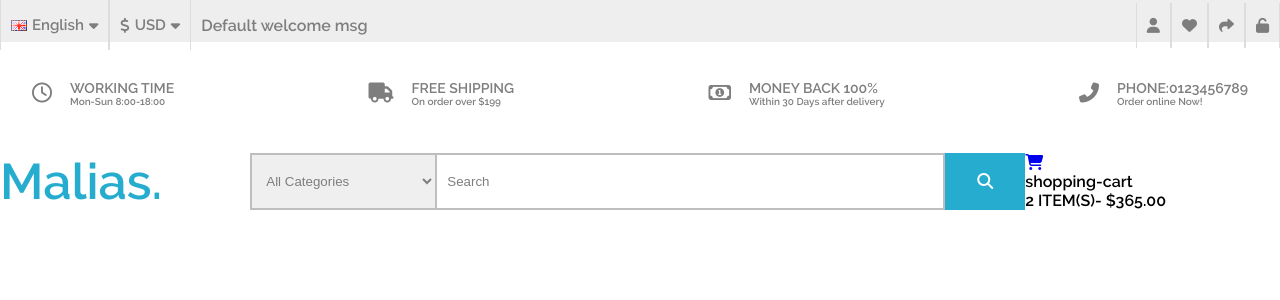
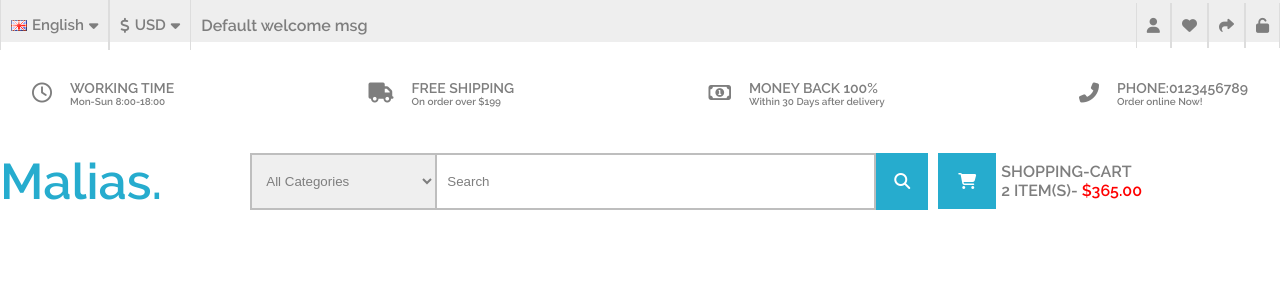
Before and after one commit to HARDSERV1/Shopio, a Django app: page / in a window 1280 px wide. Shown: the top 300 px of the page. Run offline with Django 3.2, Linux system fonts and the light colour scheme; style sheets or scripts are compiled from the project's sources; some libraries are stand-ins or nearby versions.

Commit message:
Add files via upload

```diff
--- a/static/_header.scss
+++ b/static/_header.scss
@@ -39,9 +39,9 @@
   }
   .search__form{
     display: flex;
-
     flex-direction: row;
     align-items:center;
+
     margin-left: 88px;
     select{
       float: left;
@@ -51,48 +51,52 @@
     }
     .search__text{
       float: left;
-      padding: 19px 319px 19px 10px;
+      padding: 19px 250px 19px 10px;
       color: #7e7e7e;
       border: 2px solid #bebebe;
       border-left:1px;
     }
     .search__button{
+      float: left;
       text-align: center;
-      position: relative;
+
       color: #ffff;
       display: flex;
       justify-content: center;
       align-items:center;
-      padding: 10.5px 20px;
+      padding: 10.5px 13px;
       background-color: #26acce;
+
       i{
         position: absolute;
       }
     }
-    a{
+  }
+  .shopping__cart {
     margin-left: 10px;
+    display: flex;
+    flex-direction: row;
+    align-items:center;
+    a {
       background-color: #26acce;
       padding: 18.5px 20px;
       color: #fff;
     }
-    .shopping__cart{
-      display: flex;
-      flex-direction: row;
-      .cart__text{
+    .cart__text {
       font-size: 16px;
       display: flex;
       flex-direction: column;
       justify-content: space-between;
       margin-left: 5px;
       color: #7e7e7e;
-        p:nth-child(1){
+      p:nth-child(1) {
         text-transform: uppercase;
       }
-        b{
+      b {
         color: red;
       }
     }
   }
+
 }
 }
-}
```
Lines whose indentation alone changed are shown as unchanged.
